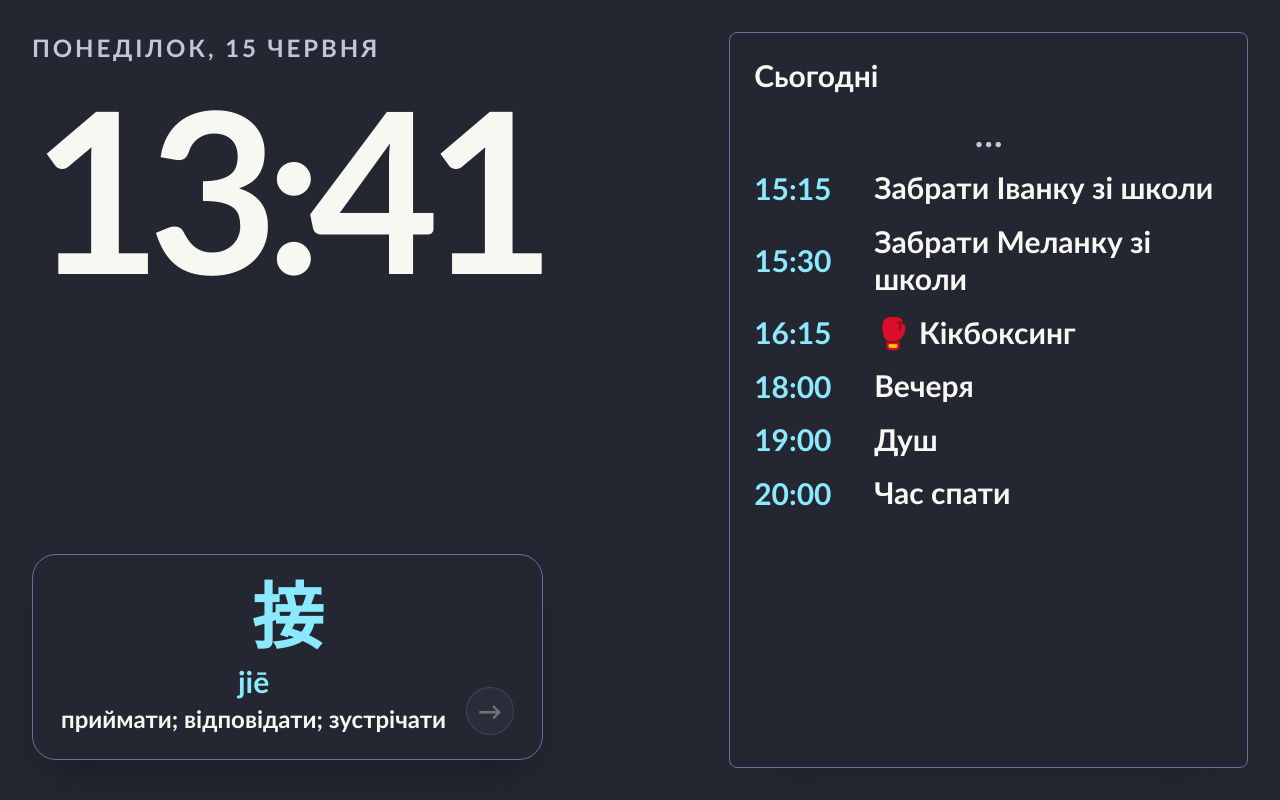
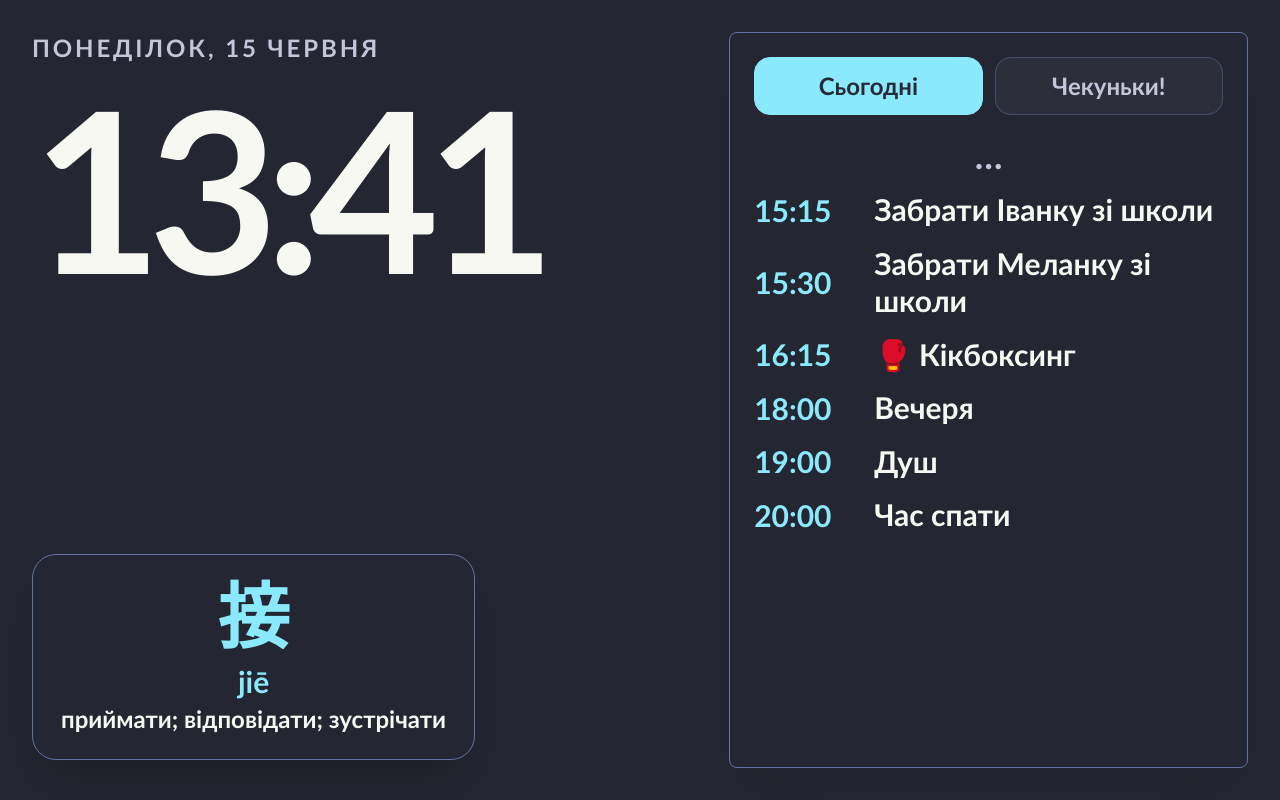
Before and after one commit to bohdandan/homelab, a React (Vite) app in the folder apps/kiosk/: page / in a window 1280 px wide. Built offline with nearby package versions, Linux system fonts and the light colour scheme.

Commit message:
Refine kiosk Mandarin and event tabs

```diff
--- a/apps/kiosk/components/dashboard.tsx
+++ b/apps/kiosk/components/dashboard.tsx
@@ -147,6 +147,9 @@ export function Dashboard() {
   const calendarMonth = getCalendarMonth(now ?? new Date(), majorEvents);
   const nextMajorEvent = getNextMajorEvent(majorEvents, now ?? new Date());
   const nextMajorEventDays = nextMajorEvent && now ? majorEventDaysUntil(nextMajorEvent, now) : null;
+  const upcomingMajorEvents = [...majorEvents]
+    .filter((event) => event.date >= (now ?? new Date()).toISOString().slice(0, 10))
+    .sort((a, b) => a.date.localeCompare(b.date));
 
   return (
     <main
@@ -180,8 +183,9 @@ export function Dashboard() {
 
           <div className="flex flex-col items-start gap-6 pb-2">
             {chineseCard ? (
-              <div
-                className={`mr-auto min-w-[22rem] rounded-3xl border ${theme.border} ${theme.card} px-7 py-6 text-center shadow-2xl shadow-black/25`}
+              <button
+                type="button"
+                className={`mr-auto min-w-[22rem] rounded-3xl border ${theme.border} ${theme.card} px-7 py-6 text-center shadow-2xl shadow-black/25 transition-transform active:scale-[0.98]`}
                 style={
                   toneColors
                     ? {
@@ -190,33 +194,25 @@ export function Dashboard() {
                       } as CSSProperties
                     : undefined
                 }
+                aria-label="Наступне китайське слово"
+                onClick={() => {
+                  setChineseManualOffset((offset) =>
+                    getNextChineseCardIndex(offset, chineseCards.length)
+                  );
+                }}
               >
                 <div className="space-y-3">
                   <div className="text-7xl font-black leading-none text-[var(--tone-light)]">
                     {chineseCard.hanzi}
                   </div>
-                  <div className="flex items-end justify-between gap-5">
-                    <div className="min-w-0 flex-1 text-center">
-                      <div className="text-3xl font-black text-[var(--tone-light)]">{chineseCard.pinyin}</div>
-                      <div className="mt-1 text-2xl font-black text-[#f8f8f2]">
-                        {chineseCard.meaning}
-                      </div>
+                  <div className="min-w-0 text-center">
+                    <div className="text-3xl font-black text-[var(--tone-light)]">{chineseCard.pinyin}</div>
+                    <div className="mt-1 text-2xl font-black text-[#f8f8f2]">
+                      {chineseCard.meaning}
                     </div>
-                    <button
-                      type="button"
-                      className="grid h-12 w-12 place-items-center rounded-full border border-[#6272a4]/35 bg-[#44475a]/20 text-2xl font-black text-[#f8f8f2]/35 transition hover:text-[#f8f8f2]/70 active:scale-95"
-                      aria-label="Наступне китайське слово"
-                      onClick={() => {
-                        setChineseManualOffset((offset) =>
-                          getNextChineseCardIndex(offset, chineseCards.length)
-                        );
-                      }}
-                    >
-                      →
-                    </button>
                   </div>
                 </div>
-              </div>
+              </button>
             ) : null}
           </div>
         </section>
@@ -225,6 +221,30 @@ export function Dashboard() {
           <section
             className={`h-full min-h-0 rounded-lg border ${theme.border} ${theme.card} p-6 shadow-2xl shadow-black/10`}
           >
+            <div className="mb-5 grid grid-cols-2 gap-3">
+              <button
+                type="button"
+                className={`rounded-2xl border px-4 py-3 text-2xl font-black transition ${
+                  !isCalendarOpen
+                    ? "border-[#8be9fd] bg-[#8be9fd] text-[#282a36]"
+                    : `border-[#6272a4]/45 bg-[#44475a]/25 ${theme.secondary}`
+                }`}
+                onClick={() => setIsCalendarOpen(false)}
+              >
+                Сьогодні
+              </button>
+              <button
+                type="button"
+                className={`rounded-2xl border px-4 py-3 text-2xl font-black transition ${
+                  isCalendarOpen
+                    ? "border-[#bd93f9] bg-[#bd93f9] text-[#282a36]"
+                    : `border-[#6272a4]/45 bg-[#44475a]/25 ${theme.secondary}`
+                }`}
+                onClick={() => setIsCalendarOpen(true)}
+              >
+                Чекуньки!
+              </button>
+            </div>
             {isCalendarOpen ? (
               <div className="flex h-full min-h-0 flex-col">
                 <div className="mb-5 flex items-start justify-between gap-4">
@@ -239,13 +259,6 @@ export function Dashboard() {
                       </div>
                     ) : null}
                   </div>
-                  <button
-                    type="button"
-                    className={`rounded-full border ${theme.border} ${theme.accent} px-4 py-2 text-xl font-black`}
-                    onClick={() => setIsCalendarOpen(false)}
-                  >
-                    Сьогодні
-                  </button>
                 </div>
                 <div className="grid grid-cols-7 gap-2 text-center">
                   {["Пн", "Вт", "Ср", "Чт", "Пт", "Сб", "Нд"].map((day) => (
@@ -256,7 +269,7 @@ export function Dashboard() {
                   {calendarMonth.cells.map((cell) => (
                     <div
                       key={cell.date}
-                      className={`min-h-20 rounded-2xl border p-2 text-left ${
+                      className={`min-h-16 rounded-2xl border p-2 text-left ${
                         cell.isToday ? "border-[#ff79c6] bg-[#ff79c6]/15" : "border-[#6272a4]/35 bg-[#44475a]/25"
                       } ${cell.isCurrentMonth ? "" : "opacity-35"}`}
                     >
@@ -265,9 +278,10 @@ export function Dashboard() {
                         {cell.majorEvents.map((event) => (
                           <span
                             key={`${event.date}-${event.title}`}
-                            className={`rounded-full px-2 py-1 text-xs font-black ${
+                            className={`grid h-7 w-7 place-items-center rounded-full text-base font-black ${
                               majorEventColors[event.color ?? "purple"]
                             }`}
+                            title={event.title}
                           >
                             {event.icon ?? "★"}
                           </span>
@@ -276,12 +290,37 @@ export function Dashboard() {
                     </div>
                   ))}
                 </div>
+                <div className="mt-5 min-h-0 flex-1 overflow-hidden">
+                  <div className="mb-3 text-2xl font-black">Найближчі чекуньки</div>
+                  <div className="space-y-3">
+                    {upcomingMajorEvents.length > 0 ? (
+                      upcomingMajorEvents.map((event) => (
+                        <div
+                          key={`${event.date}-${event.title}`}
+                          className="grid grid-cols-[3rem_minmax(0,1fr)_auto] items-center gap-3 rounded-2xl border border-[#6272a4]/35 bg-[#44475a]/25 px-4 py-3"
+                        >
+                          <div className={`grid h-10 w-10 place-items-center rounded-full text-xl font-black ${majorEventColors[event.color ?? "purple"]}`}>
+                            {event.icon ?? "★"}
+                          </div>
+                          <div className="min-w-0">
+                            <div className="truncate text-2xl font-black">{event.title}</div>
+                            <div className={`text-lg font-bold ${theme.secondary}`}>{event.date}</div>
+                          </div>
+                          <div className="text-right text-xl font-black text-[#ffb86c]">
+                            через {majorEventDaysUntil(event, now ?? new Date())} дн.
+                          </div>
+                        </div>
+                      ))
+                    ) : (
+                      <div className={`text-2xl font-bold ${theme.secondary}`}>
+                        Немає великих подій
+                      </div>
+                    )}
+                  </div>
+                </div>
               </div>
             ) : (
               <>
-                <div className="mb-5 text-3xl font-black tracking-normal">
-                  Сьогодні
-                </div>
                 <div className="space-y-4">
                   {upcomingList.hasHiddenPassedEvents ? (
                     <div className={`text-center text-4xl font-black ${theme.secondary}`}>…</div>
--- a/apps/kiosk/lib/routine.ts
+++ b/apps/kiosk/lib/routine.ts
@@ -256,12 +256,11 @@ export function getCalendarMonth(
   date: Date,
   majorEvents: MajorEvent[] | undefined = []
 ): CalendarMonth {
-  const year = date.getUTCFullYear();
-  const month = date.getUTCMonth();
-  const firstOfMonth = new Date(Date.UTC(year, month, 1));
-  const mondayFirstOffset = (firstOfMonth.getUTCDay() + 6) % 7;
-  const start = new Date(firstOfMonth);
-  start.setUTCDate(firstOfMonth.getUTCDate() - mondayFirstOffset);
+  const mondayFirstOffset = (date.getUTCDay() + 6) % 7;
+  const start = utcDateFromIso(toIsoDate(date));
+  start.setUTCDate(start.getUTCDate() - mondayFirstOffset);
+  const end = new Date(start);
+  end.setUTCDate(start.getUTCDate() + 41);
   const todayIso = toIsoDate(date);
   const eventsByDate = new Map<string, MajorEvent[]>();
 
@@ -269,7 +268,7 @@ export function getCalendarMonth(
     eventsByDate.set(event.date, [...(eventsByDate.get(event.date) ?? []), event]);
   }
 
-  const cells = Array.from({ length: 35 }, (_, index) => {
+  const cells = Array.from({ length: 42 }, (_, index) => {
     const cellDate = new Date(start);
     cellDate.setUTCDate(start.getUTCDate() + index);
     const isoDate = toIsoDate(cellDate);
@@ -277,18 +276,22 @@ export function getCalendarMonth(
     return {
       date: isoDate,
       day: cellDate.getUTCDate(),
-      isCurrentMonth: cellDate.getUTCMonth() === month,
+      isCurrentMonth: true,
       isToday: isoDate === todayIso,
       majorEvents: eventsByDate.get(isoDate) ?? []
     };
   });
 
   return {
-    label: new Intl.DateTimeFormat("uk-UA", {
+    label: `${new Intl.DateTimeFormat("uk-UA", {
+      day: "numeric",
       month: "long",
-      year: "numeric",
       timeZone: "UTC"
-    }).format(firstOfMonth).replace(" р.", ""),
+    }).format(start)} - ${new Intl.DateTimeFormat("uk-UA", {
+      day: "numeric",
+      month: "long",
+      timeZone: "UTC"
+    }).format(end)}`,
     cells
   };
 }
```
Also changed, not shown: 1 other file (tests, documents, lock files or other folders).
